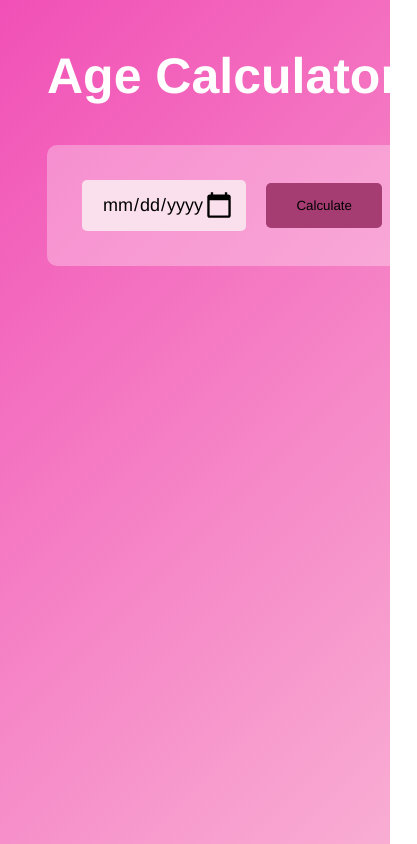
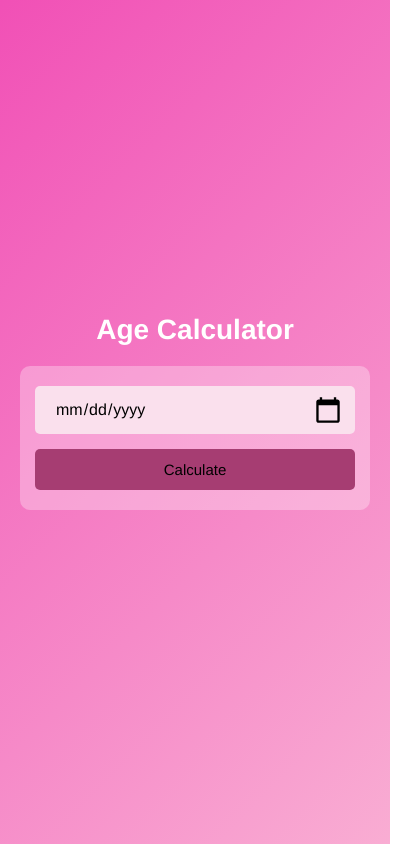
Before and after one commit to mariahashmii/toolkitt, a plain HTML site: page projects/age calculator/index.html in a window 390 px wide. Shown: the whole page, 417 px wide, since content can reach past the window. Drawn offline with Linux system fonts and the light colour scheme.

Commit message:
Update style.css

```diff
--- a/projects/age calculator/style.css
+++ b/projects/age calculator/style.css
@@ -1,37 +1,47 @@
-*{
+* {
   margin: 0;
   padding: 0;
   font-family: 'Franklin Gothic Medium', 'Arial Narrow', Arial, sans-serif;
   box-sizing: border-box;
 }
-.container{
+
+.container {
   width: 100%;
   min-height: 100vh;
-    background: linear-gradient(135deg,#f150b6,#f9add3);
+  background: linear-gradient(135deg, #f150b6, #f9add3);
   color: #fff;
-    padding: 10px;
+  padding: 20px;
+  display: flex;
+  justify-content: center;
+  align-items: center;
+  flex-direction: column;
 }
-.calculator{
+
+.calculator {
   width: 100%;
   max-width: 600px;
-    margin-left: 10%;
-    margin-top: 10%;
   font-size: 25px;
 }
-.calculator h1{
+
+.calculator h1 {
   font-size: 50px;
+  text-align: center;
 }
-.input-box{
+
+.input-box {
   margin: 40px 0;
   padding: 35px;
   border-radius: 10px;
   display: flex;
   align-items: center;
-    background: rgba(255,255,255,0.3);
+  background: rgba(255, 255, 255, 0.3);
+  flex-wrap: wrap;
+  gap: 15px;
 }
-.input-box input{
+
+.input-box input {
   flex: 1;
-    margin-right: 20px;
+  min-width: 200px;
   border: 0;
   outline: 0;
   padding: 14px 20px;
@@ -40,7 +50,8 @@
   font-size: 18px;
   position: relative;
 }
-.input-box button{
+
+.input-box button {
   background: #a63d72;
   border: 0;
   outline: 0;
@@ -49,8 +60,15 @@
   padding: 15px 30px;
   font-weight: 500;
   border-radius: 5px;
+  font-size: 16px;
+  transition: background 0.3s ease;
 }
-.input-box input::-webkit-calendar-picker-indicator{
+
+.input-box button:hover {
+  background: #8e2f5d;
+}
+
+.input-box input::-webkit-calendar-picker-indicator {
   top: 0;
   left: 0;
   right: 0;
@@ -62,10 +80,56 @@
   background-size: 30px;
   cursor: pointer;
 }
-#result{
+
+#result {
   font-size: 20px;
   color: rgb(19, 19, 19);
+  text-align: center;
 }
-#result span{
+
+#result span {
   color: #a40505;
 }
+
+/* Responsive Design */
+@media (max-width: 768px) {
+  .calculator h1 {
+    font-size: 36px;
+  }
+
+  .input-box {
+    padding: 25px 20px;
+    flex-direction: column;
+    align-items: stretch;
+  }
+
+  .input-box input,
+  .input-box button {
+    width: 100%;
+    font-size: 16px;
+  }
+}
+
+@media (max-width: 480px) {
+  .calculator h1 {
+    font-size: 28px;
+  }
+
+  .input-box {
+    padding: 20px 15px;
+    margin: 20px 0;
+  }
+
+  .input-box input {
+    font-size: 16px;
+  }
+
+  .input-box button {
+    font-size: 15px;
+    padding: 12px;
+  }
+
+  #result {
+    font-size: 18px;
+  }
+}
```
Lines whose indentation alone changed are shown as unchanged.
